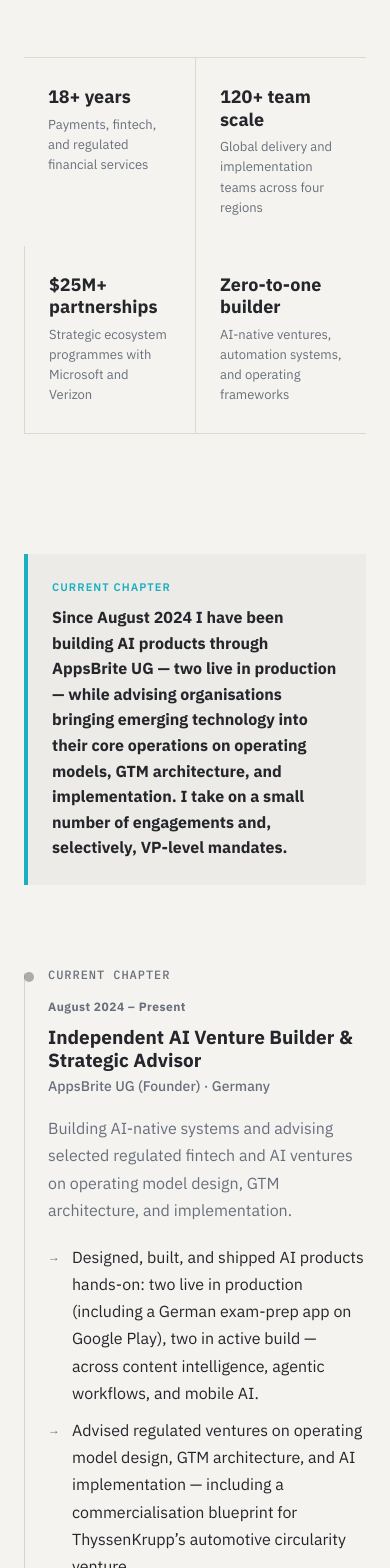
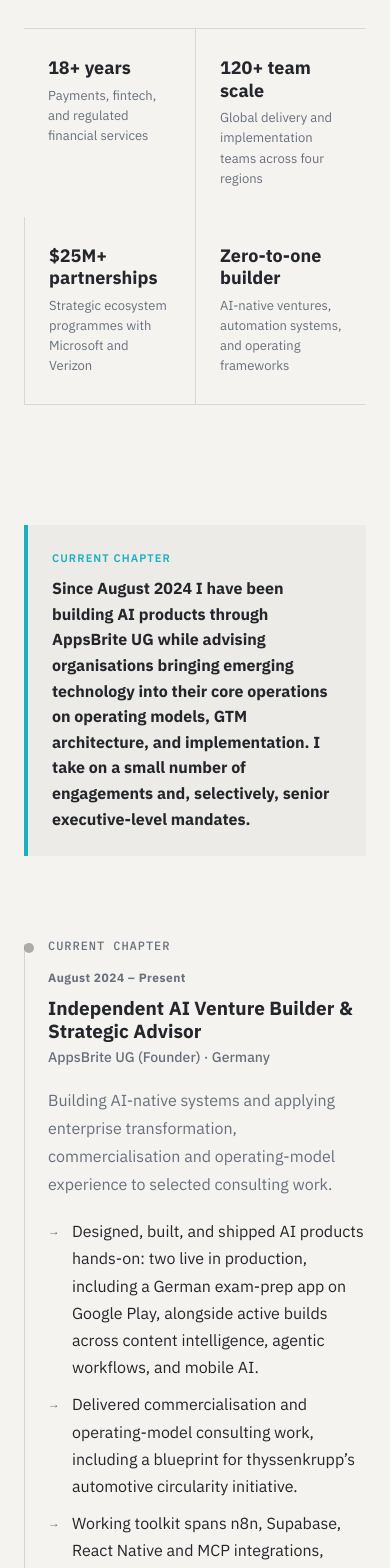
Before and after one commit to HAV-25/PPO_Portfolio, a Next.js app: page /experience in a window 390 px wide. Shown: the part 432-2000 px from the top of the page. Built offline with nearby package versions, Linux system fonts and the light colour scheme.

Commit message:
copy(experience): update toolkit, mandate language and Wirecard claim

```diff
--- a/src/app/experience/page.tsx
+++ b/src/app/experience/page.tsx
@@ -4,25 +4,11 @@ import { useRef } from "react";
 import { motion, useInView } from "framer-motion";
 import Link from "next/link";
 
-// ─── Data ──────────────────────────────────────────────────────────────────
-
 const credibilityStrip = [
-  {
-    stat: "18+ years",
-    label: "Payments, fintech, and regulated financial services",
-  },
-  {
-    stat: "120+ team scale",
-    label: "Global delivery and implementation teams across four regions",
-  },
-  {
-    stat: "$25M+ partnerships",
-    label: "Strategic ecosystem programmes with Microsoft and Verizon",
-  },
-  {
-    stat: "Zero-to-one builder",
-    label: "AI-native ventures, automation systems, and operating frameworks",
-  },
+  { stat: "18+ years", label: "Payments, fintech, and regulated financial services" },
+  { stat: "120+ team scale", label: "Global delivery and implementation teams across four regions" },
+  { stat: "$25M+ partnerships", label: "Strategic ecosystem programmes with Microsoft and Verizon" },
+  { stat: "Zero-to-one builder", label: "AI-native ventures, automation systems, and operating frameworks" },
 ];
 
 const chapters = [
@@ -33,12 +19,11 @@ const chapters = [
     company: "AppsBrite UG (Founder)",
     location: "Germany",
     period: "August 2024 – Present",
-    intro:
-      "Building AI-native systems and advising selected regulated fintech and AI ventures on operating model design, GTM architecture, and implementation.",
+    intro: "Building AI-native systems and applying enterprise transformation, commercialisation and operating-model experience to selected consulting work.",
     bullets: [
-      "Designed, built, and shipped AI products hands-on: two live in production (including a German exam-prep app on Google Play), two in active build — across content intelligence, agentic workflows, and mobile AI.",
-      "Advised regulated ventures on operating model design, GTM architecture, and AI implementation — including a commercialisation blueprint for ThyssenKrupp\u2019s automotive circularity venture.",
-      "Working stack: n8n, Claude API, Supabase, React Native, MCP integrations — production systems, not prototypes.",
+      "Designed, built, and shipped AI products hands-on: two live in production, including a German exam-prep app on Google Play, alongside active builds across content intelligence, agentic workflows, and mobile AI.",
+      "Delivered commercialisation and operating-model consulting work, including a blueprint for thyssenkrupp’s automotive circularity initiative.",
+      "Working toolkit spans n8n, Supabase, React Native and MCP integrations, alongside Anthropic Claude, Claude Code and Cowork, plus OpenAI ChatGPT, Codex and APIs across research, product design, coding and implementation.",
     ],
     featured: false,
   },
@@ -49,13 +34,11 @@ const chapters = [
     company: "Skyllfull",
     location: "Germany",
     period: "July 2022 – August 2024",
-    intro:
-      "Co-founded a specialised talent ecosystem for digital assets, DeFi, Web3, and digital banking clients, translating market demand into a zero-to-one operating model.",
+    intro: "Co-founded a specialised talent ecosystem for digital assets, DeFi, Web3, and digital banking clients, translating market demand into a zero-to-one operating model.",
     bullets: [
       "Designed the end-to-end operating model across commercial structure, delivery, vendor partnerships, and client onboarding.",
       "Validated product-market fit through pilots and design partnerships with startup and enterprise clients.",
       "Generated €250K+ qualified pipeline within 30 days of launch.",
-      "Transitioned focus toward AI systems and venture building as agentic workflows and intelligent automation became a clearer long-term opportunity.",
     ],
     featured: false,
   },
@@ -66,14 +49,12 @@ const chapters = [
     company: "Mastercard",
     location: "Ireland",
     period: "January 2020 – July 2022",
-    intro:
-      "Led the global delivery and operating model for Mastercard's R&D and innovation organisation across four regions, connecting emerging technology partnerships, implementation teams, client engagement, and scalable execution governance.",
+    intro: "Led the global delivery and operating model for Mastercard's R&D and innovation organisation across four regions, connecting emerging-technology partnerships, implementation teams, client engagement, and scalable execution governance.",
     bullets: [
       "Structured the operating model for a 120+ person technical implementation organisation across Europe, North America, MEA, and APAC.",
-      "Managed $25M+ strategic technology partnerships with Microsoft and Verizon, accelerating cloud, 5G, and emerging payment infrastructure initiatives.",
-      "Reduced development cycles by 30% through scalable programme governance and delivery redesign.",
-      "Supported 200% year-over-year client engagement growth through multi-region innovation hub execution and executive-facing client experiences.",
-      "Supported the evolution of Mastercard's multi-region Innovation Hub environment, including 100+ live client and partner demonstrations.",
+      "Managed $25M+ strategic technology partnerships with Microsoft and Verizon.",
+      "Reduced development cycles by approximately 30% through scalable programme governance and delivery redesign.",
+      "Supported 200% year-over-year client engagement growth through multi-region innovation-hub execution and executive-facing client experiences.",
     ],
     featured: true,
   },
@@ -84,13 +65,12 @@ const chapters = [
     company: "Mastercard",
     location: "Germany",
     period: "April 2017 – December 2019",
-    intro:
-      "Built market development and digital payments adoption across Germany, connecting fintechs, merchants, and enterprise partners into Mastercard's digital ecosystem.",
+    intro: "Built market development and digital-payments adoption across Germany, connecting fintechs, merchants, and enterprise partners into Mastercard's digital ecosystem.",
     bullets: [
-      "Led $12M+ market development programmes using a digital-first growth strategy.",
-      "Drove nationwide German rollout of an API-first digital wallet solution, contributing to a 4x conversion rate improvement.",
+      "Led $12M+ market-development programmes using a digital-first growth strategy.",
+      "Drove nationwide German rollout of an API-first digital-wallet solution.",
       "Expanded the customer portfolio into six new segments within 12 months, supporting 20% revenue growth.",
-      "Reduced deployment timelines by 30% and implementation costs by 10% through onboarding and delivery optimisation.",
+      "Reduced deployment timelines by approximately 30% and implementation costs by approximately 10% through onboarding and delivery optimisation.",
     ],
     featured: false,
   },
@@ -101,12 +81,11 @@ const chapters = [
     company: "Wirecard AG",
     location: "Germany",
     period: "April 2013 – April 2017",
-    intro:
-      "Led professional services and customer implementation across issuing, wallet, and payment infrastructure programmes for enterprise clients across Europe.",
+    intro: "Led Professional Services and customer implementation across issuing, wallet, and payment-infrastructure programmes for enterprise clients across Europe.",
     bullets: [
       "Led strategic integrations between Wirecard issuing infrastructure and Visa/Mastercard Digital Enablement Services.",
-      "Supported the UK's first fully digitized Apple Wallet implementation.",
-      "Directed financial services implementation programmes valued at $5–10M annually.",
+      "Supported Wirecard boon’s UK Apple Pay launch, a fully digitalised bank-independent mobile-payment solution.",
+      "Directed financial-services implementation programmes valued at $5–10M annually.",
       "Delivered payment and wallet solutions for Orange, SFR, and Deutsche Telekom across European telecom markets.",
     ],
     featured: false,
@@ -114,327 +93,99 @@ const chapters = [
 ];
 
 const education = [
-  {
-    degree: "MBA",
-    institution: "Hult International Business School",
-    location: "USA",
-    years: "2010 – 2011",
-  },
-  {
-    degree: "BE Computer Science",
-    institution: "Mumbai University",
-    location: "India",
-    years: "2002 – 2006",
-  },
+  { degree: "MBA", institution: "Hult International Business School", location: "USA", years: "2010 – 2011" },
+  { degree: "BE Computer Science", institution: "Mumbai University", location: "India", years: "2002 – 2006" },
 ];
-
-// ─── Sub-components ─────────────────────────────────────────────────────────
 
 function CredibilityStrip() {
   const ref = useRef<HTMLDivElement>(null);
   const inView = useInView(ref, { once: true, margin: "-60px" });
-
   return (
     <div ref={ref} className="grid grid-cols-2 md:grid-cols-4 border-t border-b border-rule">
       {credibilityStrip.map((item, i) => (
-        <motion.div
-          key={item.stat}
-          initial={{ opacity: 0, y: 16 }}
-          animate={inView ? { opacity: 1, y: 0 } : {}}
-          transition={{ duration: 0.4, ease: "easeOut", delay: i * 0.08 }}
-          className={`py-7 px-6 ${i > 0 ? "border-l border-rule" : ""}`}
-        >
-          <p className="font-jakarta font-bold text-navy text-[18px] md:text-[20px] leading-tight mb-1.5">
-            {item.stat}
-          </p>
-          <p className="font-jakarta text-slate text-[13px] leading-[1.55]">
-            {item.label}
-          </p>
+        <motion.div key={item.stat} initial={{ opacity: 0, y: 16 }} animate={inView ? { opacity: 1, y: 0 } : {}} transition={{ duration: 0.4, ease: "easeOut", delay: i * 0.08 }} className={`py-7 px-6 ${i > 0 ? "border-l border-rule" : ""}`}>
+          <p className="font-jakarta font-bold text-navy text-[18px] md:text-[20px] leading-tight mb-1.5">{item.stat}</p>
+          <p className="font-jakarta text-slate text-[13px] leading-[1.55]">{item.label}</p>
         </motion.div>
       ))}
     </div>
   );
 }
 
-function ChapterEntry({
-  chapter,
-  index,
-}: {
-  chapter: (typeof chapters)[0];
-  index: number;
-}) {
+function ChapterEntry({ chapter, index }: { chapter: (typeof chapters)[0]; index: number }) {
   const ref = useRef<HTMLDivElement>(null);
   const inView = useInView(ref, { once: true, margin: "-60px" });
-
   return (
-    <motion.div
-      ref={ref}
-      initial={{ opacity: 0, y: 20 }}
-      animate={inView ? { opacity: 1, y: 0 } : {}}
-      transition={{ duration: 0.45, ease: "easeOut", delay: index === 0 ? 0.1 : 0 }}
-      className="relative"
-    >
-      {/* Timeline dot */}
-      <div
-        className="absolute -left-6 md:-left-10 top-[7px] w-2.5 h-2.5 rounded-full flex-shrink-0"
-        style={{ background: chapter.featured ? "#1BAFBF" : "#24262B", opacity: chapter.featured ? 1 : 0.35 }}
-      />
-
-      {/* Chapter label */}
+    <motion.div ref={ref} initial={{ opacity: 0, y: 20 }} animate={inView ? { opacity: 1, y: 0 } : {}} transition={{ duration: 0.45, ease: "easeOut", delay: index === 0 ? 0.1 : 0 }} className="relative">
+      <div className="absolute -left-6 md:-left-10 top-[7px] w-2.5 h-2.5 rounded-full flex-shrink-0" style={{ background: chapter.featured ? "#1BAFBF" : "#24262B", opacity: chapter.featured ? 1 : 0.35 }} />
       <p className="label-meta mb-3">{chapter.chapterLabel}</p>
-
-      {/* Period */}
-      <p className="font-jakarta font-bold text-slate text-[12px] tracking-[0.04em] mb-2">
-        {chapter.period}
-      </p>
-
-      {/* Role title */}
-      <h2
-        className={`font-jakarta font-bold text-navy leading-[1.2] mb-1 ${
-          chapter.featured
-            ? "text-[22px] md:text-[26px]"
-            : "text-[19px] md:text-[21px]"
-        }`}
-      >
-        {chapter.title}
-      </h2>
-
-      {/* Company line */}
-      <p className="font-jakarta font-medium text-slate text-[14px] mb-4">
-        {chapter.company} &middot; {chapter.location}
-      </p>
-
-      {/* Role intro */}
-      {chapter.featured ? (
-        <p
-          className="font-jakarta text-navy text-[16px] leading-[1.75] mb-5 max-w-2xl pl-5 border-l-[3px]"
-          style={{ borderLeftColor: "#1BAFBF" }}
-        >
-          {chapter.intro}
-        </p>
-      ) : (
-        <p className="font-jakarta text-slate text-[16px] leading-[1.7] mb-5 max-w-2xl">
-          {chapter.intro}
-        </p>
-      )}
-
-      {/* Bullets */}
+      <p className="font-jakarta font-bold text-slate text-[12px] tracking-[0.04em] mb-2">{chapter.period}</p>
+      <h2 className={`font-jakarta font-bold text-navy leading-[1.2] mb-1 ${chapter.featured ? "text-[22px] md:text-[26px]" : "text-[19px] md:text-[21px]"}`}>{chapter.title}</h2>
+      <p className="font-jakarta font-medium text-slate text-[14px] mb-4">{chapter.company} · {chapter.location}</p>
+      <p className={`${chapter.featured ? "text-navy pl-5 border-l-[3px]" : "text-slate"} font-jakarta text-[16px] leading-[1.75] mb-5 max-w-2xl`} style={chapter.featured ? { borderLeftColor: "#1BAFBF" } : undefined}>{chapter.intro}</p>
       <ul className="flex flex-col gap-2.5">
-        {chapter.bullets.map((b, j) => (
-          <li
-            key={j}
-            className="font-jakarta text-navy text-[16px] leading-[1.7] flex gap-3"
-          >
-            <span className="text-slate mt-[3px] flex-shrink-0 text-[12px]">→</span>
-            <span>{b}</span>
-          </li>
-        ))}
+        {chapter.bullets.map((b, j) => <li key={j} className="font-jakarta text-navy text-[16px] leading-[1.7] flex gap-3"><span className="text-slate mt-[3px] flex-shrink-0 text-[12px]">→</span><span>{b}</span></li>)}
       </ul>
     </motion.div>
   );
 }
 
-function EarlierFoundations() {
-  const ref = useRef<HTMLDivElement>(null);
-  const inView = useInView(ref, { once: true, margin: "-60px" });
-
-  return (
-    <motion.div
-      ref={ref}
-      initial={{ opacity: 0, y: 20 }}
-      animate={inView ? { opacity: 1, y: 0 } : {}}
-      transition={{ duration: 0.45, ease: "easeOut" }}
-      className="relative"
-    >
-      <div
-        className="absolute -left-6 md:-left-10 top-[7px] w-2.5 h-2.5 rounded-full"
-        style={{ background: "#24262B", opacity: 0.25 }}
-      />
-
-      <p className="label-meta mb-3">Earlier Foundations</p>
-
-      <h2 className="font-jakarta font-bold text-navy text-[19px] md:text-[21px] leading-[1.2] mb-4">
-        Consulting & Delivery Foundations
-      </h2>
-
-      <p className="font-jakarta text-slate text-[16px] leading-[1.7] mb-5 max-w-2xl">
-        Earlier roles built the foundation in business process architecture, PMO leadership, enterprise systems implementation, and cross-market delivery.
-      </p>
-
-      <ul className="flex flex-col gap-2.5">
-        <li className="font-jakarta text-navy text-[16px] leading-[1.7] flex gap-3">
-          <span className="text-slate mt-[3px] flex-shrink-0 text-[12px]">→</span>
-          <span>
-            <span className="font-medium">Senior Consultant, NEOS Management Consulting</span>
-            {" "}| USA | 2011–2012 — modernised business process architecture for S&P Global Ratings and Enterprise Car Rental.
-          </span>
-        </li>
-        <li className="font-jakarta text-navy text-[16px] leading-[1.7] flex gap-3">
-          <span className="text-slate mt-[3px] flex-shrink-0 text-[12px]">→</span>
-          <span>
-            <span className="font-medium">Team Leader, Dell Technologies</span>
-            {" "}| USA & India | 2006–2010 — led PMO work for Harvard Pilgrim Healthcare, supporting Oracle E-Business Suite implementation.
-          </span>
-        </li>
-      </ul>
-    </motion.div>
-  );
-}
-
-function FadeSection({ children, delay = 0 }: { children: React.ReactNode; delay?: number }) {
-  const ref = useRef<HTMLDivElement>(null);
-  const inView = useInView(ref, { once: true, margin: "-60px" });
-
-  return (
-    <motion.div
-      ref={ref}
-      initial={{ opacity: 0, y: 20 }}
-      animate={inView ? { opacity: 1, y: 0 } : {}}
-      transition={{ duration: 0.45, ease: "easeOut", delay }}
-    >
-      {children}
-    </motion.div>
-  );
-}
-
-// ─── Page ───────────────────────────────────────────────────────────────────
-
 export default function ExperiencePage() {
   return (
     <>
-      {/* Hero */}
       <section className="section-spacing pt-[140px] md:pt-[160px] pb-0">
         <div className="content-width">
-          <motion.h1
-            className="font-display font-bold text-navy text-[40px] md:text-[52px] leading-[1.06]"
-            initial={{ opacity: 0, y: 20 }}
-            animate={{ opacity: 1, y: 0 }}
-            transition={{ duration: 0.55, ease: "easeOut" }}
-          >
-            Operating Experience
-          </motion.h1>
-          <motion.p
-            className="font-jakarta text-slate text-[17px] leading-[1.7] mt-5 max-w-2xl"
-            initial={{ opacity: 0, y: 20 }}
-            animate={{ opacity: 1, y: 0 }}
-            transition={{ duration: 0.55, ease: "easeOut", delay: 0.12 }}
-          >
-            18+ years across payments and regulated financial services — from VP-level global delivery at Mastercard to co-founding a venture and building AI systems hands-on. Every chapter below carries its numbers.
-          </motion.p>
+          <motion.h1 className="font-display font-bold text-navy text-[40px] md:text-[52px] leading-[1.06]" initial={{ opacity: 0, y: 20 }} animate={{ opacity: 1, y: 0 }} transition={{ duration: 0.55, ease: "easeOut" }}>Operating Experience</motion.h1>
+          <motion.p className="font-jakarta text-slate text-[17px] leading-[1.7] mt-5 max-w-2xl" initial={{ opacity: 0, y: 20 }} animate={{ opacity: 1, y: 0 }} transition={{ duration: 0.55, ease: "easeOut", delay: 0.12 }}>18+ years across payments and regulated financial services — from VP-level global delivery at Mastercard to co-founding a venture and building AI systems hands-on.</motion.p>
         </div>
       </section>
 
-      {/* Credibility strip */}
-      <section className="section-spacing pt-10 pb-0">
-        <div className="content-width">
-          <CredibilityStrip />
-        </div>
-      </section>
+      <section className="section-spacing pt-10 pb-0"><div className="content-width"><CredibilityStrip /></div></section>
 
-      {/* Current chapter callout */}
       <section className="pt-10 pb-0">
         <div className="content-width">
-          <motion.div
-            className="border-l-4 p-6 rounded-card"
-            style={{ borderLeftColor: "#1BAFBF", background: "rgba(36,38,43,0.04)" }}
-            initial={{ opacity: 0, y: 16 }}
-            animate={{ opacity: 1, y: 0 }}
-            transition={{ duration: 0.45, ease: "easeOut", delay: 0.25 }}
-          >
-            <p
-              className="font-jakarta font-semibold text-[11px] tracking-[0.1em] uppercase mb-2"
-              style={{ color: "#1BAFBF" }}
-            >
-              Current chapter
-            </p>
-            <p className="font-jakarta font-bold text-navy text-[16px] leading-[1.6]">
-              Since August 2024 I have been building AI products through AppsBrite UG — two live in production — while advising organisations bringing emerging technology into their core operations on operating models, GTM architecture, and implementation. I take on a small number of engagements and, selectively, VP-level mandates.
-            </p>
+          <motion.div className="border-l-4 p-6 rounded-card" style={{ borderLeftColor: "#1BAFBF", background: "rgba(36,38,43,0.04)" }} initial={{ opacity: 0, y: 16 }} animate={{ opacity: 1, y: 0 }} transition={{ duration: 0.45, ease: "easeOut", delay: 0.25 }}>
+            <p className="font-jakarta font-semibold text-[11px] tracking-[0.1em] uppercase mb-2" style={{ color: "#1BAFBF" }}>Current chapter</p>
+            <p className="font-jakarta font-bold text-navy text-[16px] leading-[1.6]">Since August 2024 I have been building AI products through AppsBrite UG while advising organisations bringing emerging technology into their core operations on operating models, GTM architecture, and implementation. I take on a small number of engagements and, selectively, senior executive-level mandates.</p>
           </motion.div>
         </div>
       </section>
 
-      {/* Timeline */}
       <section className="section-spacing">
         <div className="content-width">
           <div className="relative pl-6 md:pl-10">
-            {/* Vertical rule */}
             <div className="absolute left-0 top-2 bottom-2 w-px bg-navy opacity-15" />
-
-            <div className="flex flex-col gap-16 md:gap-20">
-              {chapters.map((chapter, i) => (
-                <ChapterEntry key={chapter.id} chapter={chapter} index={i} />
-              ))}
-              <EarlierFoundations />
-            </div>
+            <div className="flex flex-col gap-16 md:gap-20">{chapters.map((chapter, i) => <ChapterEntry key={chapter.id} chapter={chapter} index={i} />)}</div>
           </div>
         </div>
       </section>
 
-      {/* Education */}
       <section className="section-spacing border-t border-rule">
         <div className="content-width">
-          <FadeSection>
-            <span className="section-label">Education</span>
-            <div className="flex flex-col gap-8 md:flex-row md:gap-16 mt-6">
-              {education.map((ed, i) => (
-                <div key={i}>
-                  <p className="font-jakarta font-bold text-navy text-[17px] mb-1">{ed.degree}</p>
-                  <p className="font-jakarta text-slate text-[15px]">{ed.institution}</p>
-                  <p className="font-jakarta font-bold text-slate text-[12px] mt-1 tracking-[0.04em]">
-                    {ed.location} &middot; {ed.years}
-                  </p>
-                </div>
-              ))}
-            </div>
-          </FadeSection>
+          <span className="section-label">Earlier foundations</span>
+          <p className="font-jakarta text-slate text-[16px] leading-[1.75] max-w-2xl mb-5">Earlier consulting and delivery roles built the foundation in business-process architecture, PMO leadership, enterprise systems implementation, and cross-market delivery.</p>
+          <ul className="flex flex-col gap-3 max-w-3xl">
+            <li className="font-jakarta text-navy text-[16px] leading-[1.7]">→ Senior Consultant, NEOS Management Consulting | USA | 2011–2012 — business-process architecture work for S&P Global Ratings and Enterprise Car Rental.</li>
+            <li className="font-jakarta text-navy text-[16px] leading-[1.7]">→ Team Leader, Dell Technologies | USA & India | 2006–2010 — PMO work for Harvard Pilgrim Healthcare supporting Oracle E-Business Suite implementation.</li>
+          </ul>
         </div>
       </section>
 
-      {/* Languages & Citizenship */}
       <section className="section-spacing border-t border-rule">
         <div className="content-width">
-          <FadeSection>
-            <span className="section-label">Languages & Citizenship</span>
-            <div className="flex flex-col gap-2 mt-6">
-              <p className="font-jakarta text-navy text-[16px] leading-[1.65]">
-                {/* ⚠ CONFIRM: German proficiency level — unified to the conservative value used on /about */}
-                English: Full professional proficiency &middot; German: Limited working proficiency
-              </p>
-              <p className="font-jakarta text-navy text-[16px] leading-[1.65]">
-                German national &middot; Based in Germany &middot; Remote or onsite as needed
-              </p>
-            </div>
-          </FadeSection>
+          <span className="section-label">Education</span>
+          <div className="flex flex-col gap-8 md:flex-row md:gap-16 mt-6">{education.map((ed) => <div key={ed.degree}><p className="font-jakarta font-bold text-navy text-[17px] mb-1">{ed.degree}</p><p className="font-jakarta text-slate text-[15px]">{ed.institution}</p><p className="font-jakarta font-bold text-slate text-[12px] mt-1 tracking-[0.04em]">{ed.location} · {ed.years}</p></div>)}</div>
         </div>
       </section>
 
-      {/* Beyond the Timeline */}
       <section className="border-t border-rule">
         <div className="content-width py-14 md:py-16">
           <p className="label-meta mb-5">Beyond the timeline</p>
-          <p className="font-jakarta text-navy text-[17px] leading-[1.75] max-w-xl mb-8">
-            My experience spans enterprise delivery, financial infrastructure, operating model design, and AI-native systems. You can explore how that experience translates into current systems, research, and areas of focus.
-          </p>
+          <p className="font-jakarta text-navy text-[17px] leading-[1.75] max-w-xl mb-8">My experience spans enterprise delivery, financial infrastructure, operating-model design, and AI-native systems.</p>
           <div className="flex flex-col sm:flex-row gap-6">
-            <Link
-              href="/work"
-              className="font-jakarta font-semibold text-[15px] text-navy hover:opacity-60 transition-opacity flex items-center gap-1.5"
-            >
-              Building <span aria-hidden="true">→</span>
-            </Link>
-            <Link
-              href="/insights"
-              className="font-jakarta font-semibold text-[15px] text-navy hover:opacity-60 transition-opacity flex items-center gap-1.5"
-            >
-              Research &amp; insights <span aria-hidden="true">→</span>
-            </Link>
-            <Link
-              href="/book"
-              className="font-jakarta font-semibold text-[15px] text-navy hover:opacity-60 transition-opacity flex items-center gap-1.5"
-            >
-              Connect <span aria-hidden="true">→</span>
-            </Link>
+            <Link href="/work" className="font-jakarta font-semibold text-[15px] text-navy hover:opacity-60 transition-opacity">Building →</Link>
+            <Link href="/insights" className="font-jakarta font-semibold text-[15px] text-navy hover:opacity-60 transition-opacity">Research & insights →</Link>
+            <Link href="/book" className="font-jakarta font-semibold text-[15px] text-navy hover:opacity-60 transition-opacity">Explore a project →</Link>
           </div>
         </div>
       </section>
```
